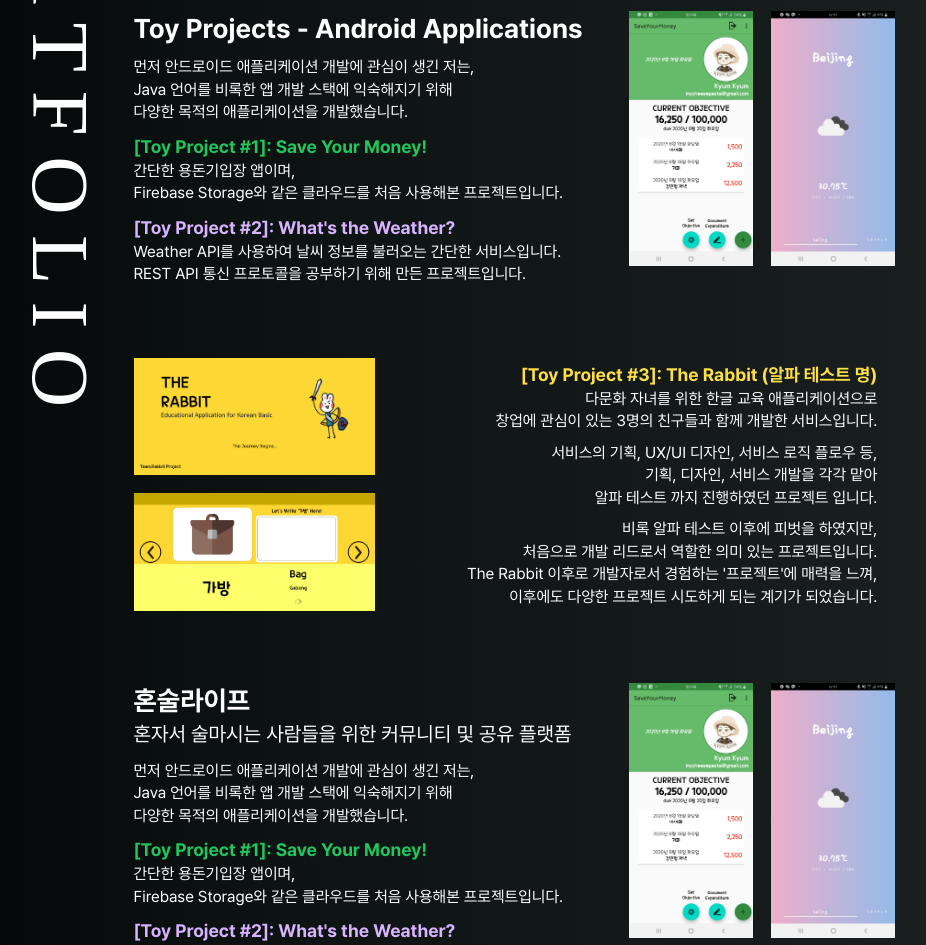
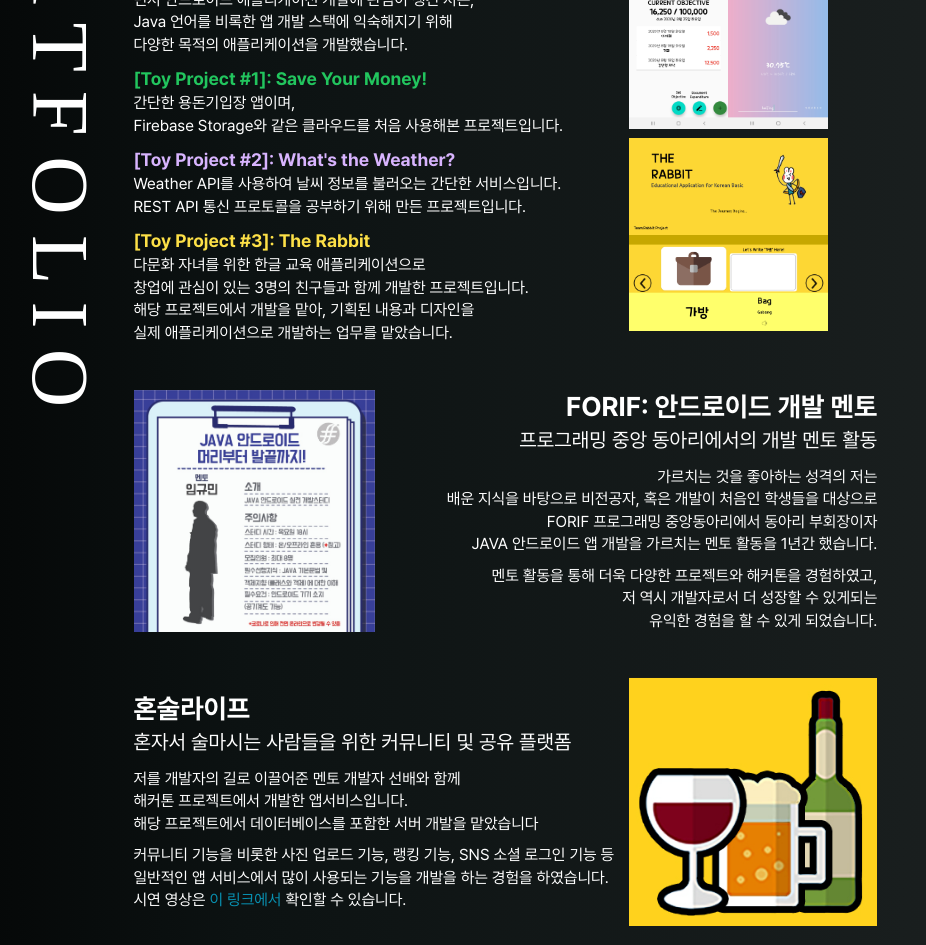
Before and after one commit to KyumKyum/Watchtower, a Next.js app: page /profile in a window 1280 px wide. Shown: the part 2740-3685 px from the top of the page, without its empty margins (209-1135 px from the left). Built offline with nearby package versions, Linux system fonts and the light colour scheme; a web font is replaced by a local one.

Commit message:
💫 Feature: Portfolio 2 finished

```diff
--- a/src/component/profile/PartialPortfolio_1.tsx
+++ b/src/component/profile/PartialPortfolio_1.tsx
@@ -5,7 +5,7 @@ import ScrollAnimFadeInOutWrapper from "@/wrapper/ScrollAnimFadeInOutWrapper";
 
 const PartialPortfolio_1: React.FC = (): ReactElement => {
     return (
-        <div className={"flex flex-col justify-center items-center w-full space-y-10"}>
+        <div className={"flex flex-col justify-center items-stretch w-full space-y-2"}>
             <ScrollAnimFadeInOutWrapper fastRender={true}>
                 <div className={"flex flex-col justify-center items-center w-full space-y-4"}>
                     <p className={'text-4xl font-bold'}>{'2019: 병아리 개발자'}</p>
--- a/src/component/profile/PartialPortfolio_2.tsx
+++ b/src/component/profile/PartialPortfolio_2.tsx
@@ -4,11 +4,14 @@ import Toy1 from '../../public/images/saveyourmoney.jpeg'
 import Toy2 from '../../public/images/whatstheweather.jpeg'
 import Toy3 from '../../public/images/rabbit2.jpeg'
 import Toy4 from '../../public/images/rabbit1.jpeg'
+import Logo from '../../public/images/honsool_logo.png'
+import Mento from '../../public/images/mento.jpeg'
 import ScrollAnimFadeInOutWrapper from "@/wrapper/ScrollAnimFadeInOutWrapper";
+import Link from "next/link";
 
 const PartialPortfolio_2: React.FC = (): ReactElement => {
     return (
-        <div className={"flex flex-col justify-center items-center w-full space-y-8"}>
+        <div className={"flex flex-col justify-center items-stretch w-full space-y-2"}>
             <ScrollAnimFadeInOutWrapper fastRender={true}>
                 <div className={"flex flex-col justify-center items-center w-full space-y-4"}>
                     <p className={'text-4xl font-bold'}>{'2020: 성장하는 개발자'}</p>
@@ -17,69 +20,11 @@ const PartialPortfolio_2: React.FC = (): ReactElement => {
                 </div>
             </ScrollAnimFadeInOutWrapper>
             <ScrollAnimFadeInOutWrapper fastRender={false}>
-                <div className={"flex flex-row w-full items-start my-4"}>
-                    <div className={"flex flex-col w-4/6 space-y-2"}>
-                        <p className={'text-2xl text-start font-bold'}>{'Toy Projects - Android Applications'}</p>
-                        <p className={'text-sm text-start'}>
-                            {'먼저 안드로이드 애플리케이션 개발에 관심이 생긴 저는,'}
-                            <br/>{'Java 언어를 비록한 앱 개발 스택에 익숙해지기 위해'}
-                            <br/>{'다양한 목적의 애플리케이션을 개발했습니다.'}
-                        </p>
-                        <div>
-                            <p className={'text-base text-start font-bold text-green-500'}>{'[Toy Project #1]: Save Your Money!'}</p>
-                            <p className={'text-sm text-start'}>
-                                {'간단한 용돈기입장 앱이며,'}
-                                <br/>{'Firebase Storage와 같은 클라우드를 처음 사용해본 프로젝트입니다.'}
-                            </p>
-                        </div>
-                        <div>
-                            <p className={'text-base text-start font-bold text-purple-300'}>{'[Toy Project #2]: What\'s the Weather?'}</p>
-                            <p className={'text-sm text-start'}>
-                                {'Weather API를 사용하여 날씨 정보를 불러오는 간단한 서비스입니다.'}
-                                <br/>{'REST API 통신 프로토콜을 공부하기 위해 만든 프로젝트입니다.'}
-                            </p>
-                        </div>
-                    </div>
-                    <div className={"flex flex-row w-2/6 space-x-4"}>
-                        <Image className={"object-contain w-1/2"} src={Toy1} alt={'main'} priority={false}/>
-                        <Image className={"object-contain w-1/2"} src={Toy2} alt={'main'} priority={false}/>
-                    </div>
-                </div>
-            </ScrollAnimFadeInOutWrapper>
-            <ScrollAnimFadeInOutWrapper fastRender={false}>
-                <div className={"flex flex-row w-full items-center my-4 space-x-4"}>
-                    <div className={"flex flex-col w-2/6 space-y-4"}>
-                        <Image className={"object-contain h-1/2"} src={Toy3} alt={'main'} priority={false}/>
-                        <Image className={"object-contain h-1/2"} src={Toy4} alt={'main'} priority={false}/>
-                    </div>
+                <div className={"flex flex-row w-full my-4 items-center"}>
                     <div className={"flex flex-col w-4/6 space-y-2"}>
                         <div>
-                            <p className={'text-base text-end font-bold text-yellow-300'}>{'[Toy Project #3]: The Rabbit (알파 테스트 명)'}</p>
-                            <p className={'text-sm text-end'}>
-                               {'다문화 자녀를 위한 한글 교육 애플리케이션으로'}
-                                <br/>{'창업에 관심이 있는 3명의 친구들과 함께 개발한 서비스입니다.'}
-                            </p>
-                        </div>
-                        <p className={'text-sm text-end'}>
-                            {'서비스의 기획, UX/UI 디자인, 서비스 로직 플로우 등,'}
-                            <br/>{'기획, 디자인, 서비스 개발을 각각 맡아'}
-                            <br/>{'알파 테스트 까지 진행하였던 프로젝트 입니다.'}
-                        </p>
-                        <p className={'text-sm text-end'}>
-                            {'비록 알파 테스트 이후에 피벗을 하였지만,'}
-                            <br/>{'처음으로 개발 리드로서 역할한 의미 있는 프로젝트입니다.'}
-                            <br/>{'The Rabbit 이후로 개발자로서 경험하는 \'프로젝트\'에 매력을 느껴,'}
-                            <br/>{'이후에도 다양한 프로젝트 시도하게 되는 계기가 되었습니다.'}
-                        </p>
-                    </div>
-                </div>
-            </ScrollAnimFadeInOutWrapper>
-            <ScrollAnimFadeInOutWrapper fastRender={false}>
-                <div className={"flex flex-row w-full items-start my-4"}>
-                    <div className={"flex flex-col w-4/6 space-y-2"}>
-                        <div>
-                            <p className={'text-2xl text-start font-bold'}>{'혼술라이프'}</p>
-                            <p className={'text-lg text-start'}>{'혼자서 술마시는 사람들을 위한 커뮤니티 및 공유 플랫폼'}</p>
+                            <p className={'text-2xl text-start font-bold'}>{'Toy Projects - Android Applications'}</p>
+                            <p className={'text-lg text-start'}>{'개발 공부를 위한 다양한 프로젝트'}</p>
                         </div>
                         <p className={'text-sm text-start'}>
                             {'먼저 안드로이드 애플리케이션 개발에 관심이 생긴 저는,'}
@@ -100,10 +45,76 @@ const PartialPortfolio_2: React.FC = (): ReactElement => {
                                 <br/>{'REST API 통신 프로토콜을 공부하기 위해 만든 프로젝트입니다.'}
                             </p>
                         </div>
+                        <div>
+                            <p className={'text-base text-start font-bold text-yellow-300'}>{'[Toy Project #3]: The Rabbit'}</p>
+                            <p className={'text-sm text-start'}>
+                                {'다문화 자녀를 위한 한글 교육 애플리케이션으로'}
+                                <br/>{'창업에 관심이 있는 3명의 친구들과 함께 개발한 프로젝트입니다.'}
+                                <br/>{'해당 프로젝트에서 개발을 맡아, 기획된 내용과 디자인을'}
+                                <br/>{'실제 애플리케이션으로 개발하는 업무를 맡았습니다.'}
+                            </p>
+                        </div>
+                    </div>
+                    <div className={"flex flex-col justify-center items-center w-2/6 space-y-2"}>
+                        <div className={"flex flex-row w-full"}>
+                            <Image className={"object-contain w-2/5"} src={Toy1} alt={'main'} priority={false}/>
+                            <Image className={"object-contain w-2/5"} src={Toy2} alt={'main'} priority={false}/>
+                        </div>
+                        <div className={"flex flex-col justify-center w-full"}>
+                            <Image className={"object-contain w-4/5"} src={Toy3} alt={'main'} priority={false}/>
+                            <Image className={"object-contain w-4/5"} src={Toy4} alt={'main'} priority={false}/>
+                        </div>
+                    </div>
+                </div>
+            </ScrollAnimFadeInOutWrapper>
+            <ScrollAnimFadeInOutWrapper fastRender={false}>
+                <div className={"flex flex-row w-full items-center my-4 space-x-4"}>
+                    <div className={"flex flex-col justify-center w-2/6"}>
+                        <Image className={"object-contain"} src={Mento} alt={'main'} priority={false}/>
+                    </div>
+                    <div className={"flex flex-col w-4/6 space-y-2"}>
+                        <div>
+                            <p className={'text-2xl text-end font-bold'}>{'FORIF: 안드로이드 개발 멘토'}</p>
+                            <p className={'text-lg text-end'}>{'프로그래밍 중앙 동아리에서의 개발 멘토 활동'}</p>
+                        </div>
+                        <p className={'text-sm text-end'}>
+                            {'가르치는 것을 좋아하는 성격의 저는'}
+                            <br/>{'배운 지식을 바탕으로 비전공자, 혹은 개발이 처음인 학생들을 대상으로'}
+                            <br/>{'FORIF 프로그래밍 중앙동아리에서 동아리 부회장이자'}
+                            <br/>{'JAVA 안드로이드 앱 개발을 가르치는 멘토 활동을 1년간 했습니다.'}
+                        </p>
+                        <p className={'text-sm text-end'}>
+                            {'멘토 활동을 통해 더욱 다양한 프로젝트와 해커톤을 경험하였고,'}
+                            <br/>{'저 역시 개발자로서 더 성장할 수 있게되는'}
+                            <br/>{'유익한 경험을 할 수 있게 되었습니다.'}
+                        </p>
+                    </div>
+                </div>
+            </ScrollAnimFadeInOutWrapper>
+            <ScrollAnimFadeInOutWrapper fastRender={false}>
+                <div className={"flex flex-row w-full items-center my-4"}>
+                    <div className={"flex flex-col w-4/6 space-y-2"}>
+                        <div>
+                            <p className={'text-2xl text-start font-bold'}>{'혼술라이프'}</p>
+                            <p className={'text-lg text-start'}>{'혼자서 술마시는 사람들을 위한 커뮤니티 및 공유 플랫폼'}</p>
+                        </div>
+                        <p className={'text-sm text-start'}>
+                            {'저를 개발자의 길로 이끌어준 멘토 개발자 선배와 함께'}
+                            <br/>{'해커톤 프로젝트에서 개발한 앱서비스입니다.'}
+                            <br/>{'해당 프로젝트에서 데이터베이스를 포함한 서버 개발을 맡았습니다'}
+                        </p>
+                        <div>
+                            <p className={'text-sm text-start'}>
+                                {'커뮤니티 기능을 비롯한 사진 업로드 기능, 랭킹 기능, SNS 소셜 로그인 기능 등'}
+                                <br/>{'일반적인 앱 서비스에서 많이 사용되는 기능을 개발을 하는 경험을 하였습니다.'}
+                            </p>
+                            <p className={'text-sm text-start'}>
+                                {'시연 영상은 '}<Link href={'https://www.youtube.com/watch?v=WgFu_LUoCO8'} className={"text-cyan-600"}>{'이 링크에서'}</Link>{' 확인할 수 있습니다.'}
+                            </p>
+                        </div>
                     </div>
                     <div className={"flex flex-row w-2/6 space-x-4"}>
-                        <Image className={"object-contain w-1/2"} src={Toy1} alt={'main'} priority={false}/>
-                        <Image className={"object-contain w-1/2"} src={Toy2} alt={'main'} priority={false}/>
+                        <Image className={"object-contain"} src={Logo} alt={'main'} priority={false}/>
                     </div>
                 </div>
             </ScrollAnimFadeInOutWrapper>
--- a/src/component/profile/Portfolio.tsx
+++ b/src/component/profile/Portfolio.tsx
@@ -20,9 +20,7 @@ const Portfolio:React.FC = (): ReactElement => {
             </div>
             <div className={"flex flex-col w-5/6 space-y-16"}>
                 {[PartialPortfolio_1, PartialPortfolio_2].map((Component, index) => (
-                    <ScrollAnimFadeInOutWrapper key={index} fastRender={true}>
-                        <Component />
-                    </ScrollAnimFadeInOutWrapper>
+                    <Component key={index} />
                 ))}
             </div>
         </div>
--- a/src/containers/profile/ProfileContainer.tsx
+++ b/src/containers/profile/ProfileContainer.tsx
@@ -14,9 +14,12 @@ const ProfileContainer: React.FC = (): ReactElement => {
         <div className={"flex flex-col items-center w-full h-full"}>
             <div className={"w-3/4 space-y-20"}>
                 {[Greeting, Introduction, DeveloperIntro, Portfolio, TechStack ,FEIntro].map((Component, index) => (
-                    <ScrollAnimFadeInOutWrapper key={index} fastRender={Component === Portfolio}>
-                        <Component />
-                    </ScrollAnimFadeInOutWrapper>
+                    Component === Portfolio ? (
+                        <Component key={index}/>
+                    ) : (
+                        <ScrollAnimFadeInOutWrapper key={index} fastRender={false}>
+                            <Component />
+                    </ScrollAnimFadeInOutWrapper>)
                 ))}
             </div>
         </div>
```
Also changed, not shown: src/public/images/honsool_logo.png (added), src/public/images/mento.jpeg (added).
